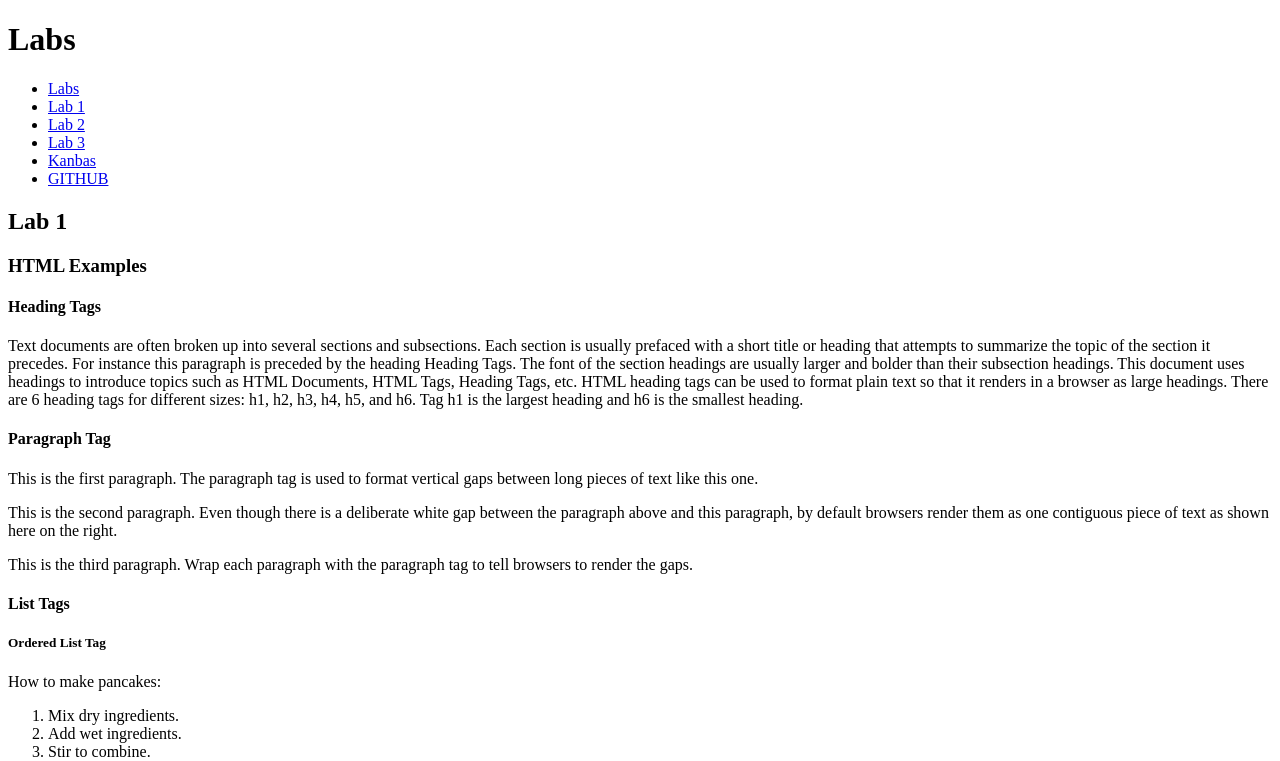
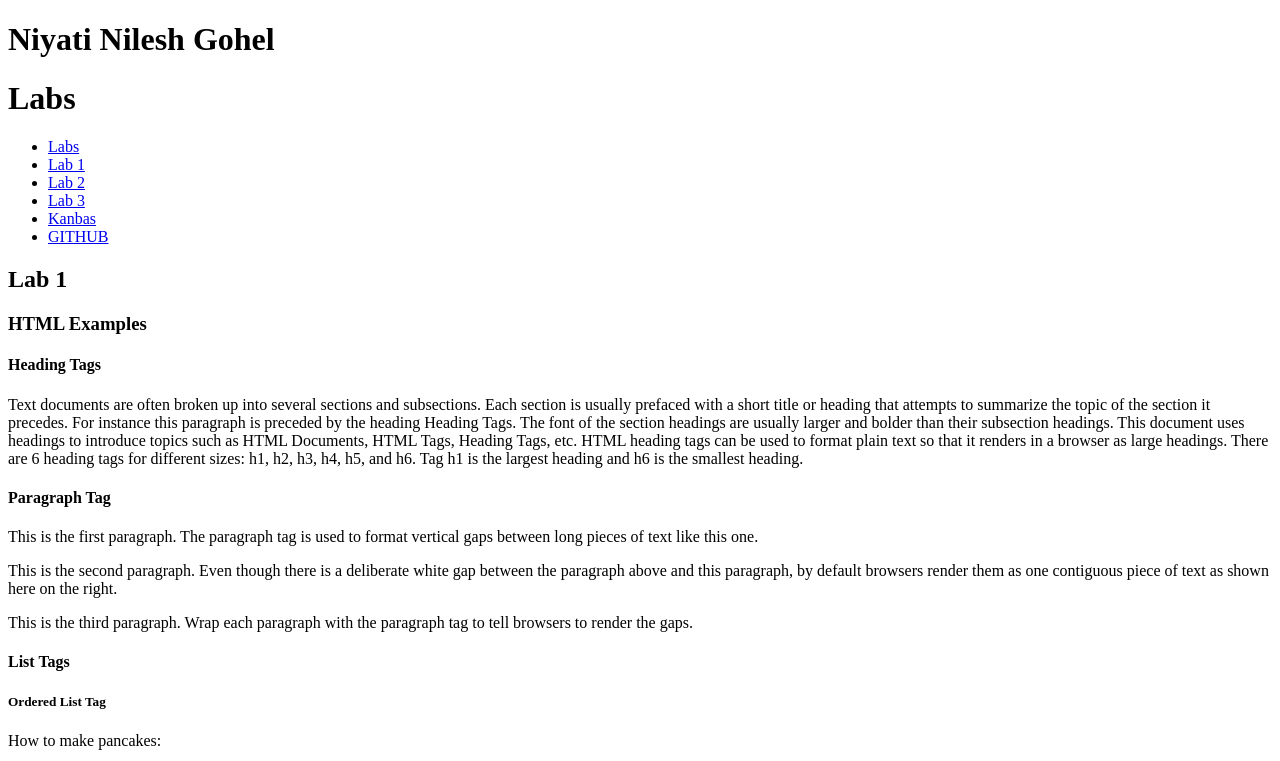
Before and after one commit to NiyatiGohel/kanbas-react-web-app, a React (Create React App) app: page /#/Labs/Lab1 in a window 1280 px wide. Shown: the top 761 px of the page. Built offline with nearby package versions, Linux system fonts and the light colour scheme.

Commit message:
Update index.tsx

```diff
--- a/src/Labs/index.tsx
+++ b/src/Labs/index.tsx
@@ -6,6 +6,7 @@ import Lab3 from "./Lab3";
 export default function Labs() {
   return (
     <div id="wd-labs">
+      <h1>Niyati Nilesh Gohel</h1>
       <h1>Labs</h1>
       <TOC />
       <Routes>
```
